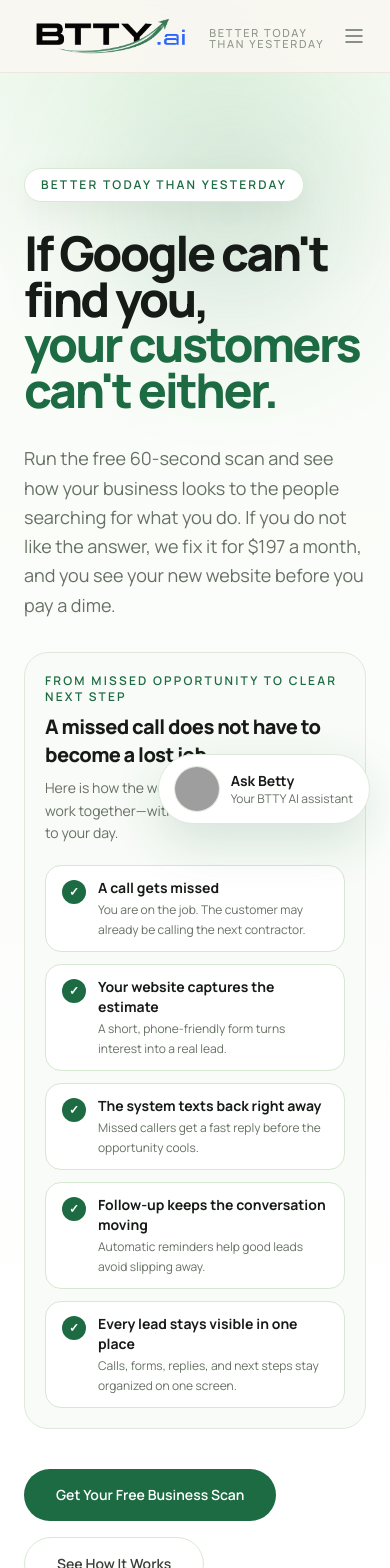
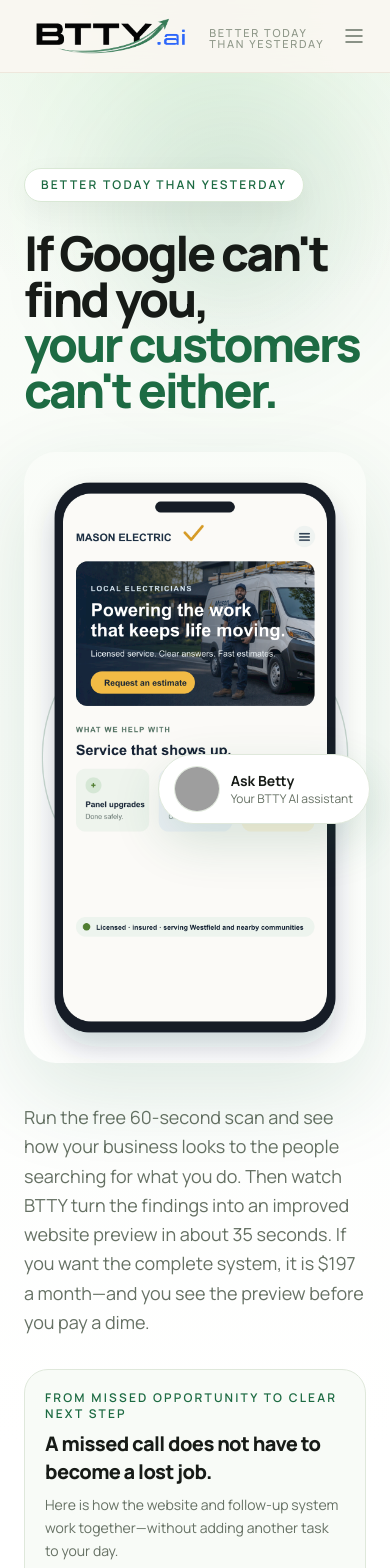
Before and after one commit to case-brothers/BTTY, a React (Vite) app: page / in a window 390 px wide. Shown: the top 1568 px of the page. Built offline with nearby package versions, Linux system fonts and the light colour scheme; grey boxes are pictures that could not be loaded.

Commit message:
Reorder homepage story for mobile

```diff
--- a/src/pages/HomeV2.tsx
+++ b/src/pages/HomeV2.tsx
@@ -147,8 +147,8 @@ export default function HomeV2() {
         </div>
 
         <div className="relative mx-auto max-w-6xl px-6 pb-18 pt-14 md:pb-24">
-          <div className="grid gap-14 md:grid-cols-[0.9fr_1.1fr] md:items-start lg:gap-16">
-            <div className="fade-up">
+          <div className="grid gap-10 md:grid-cols-[0.9fr_1.1fr] md:items-start md:gap-x-14 md:gap-y-0 lg:gap-x-16">
+            <div className="fade-up md:col-start-1 md:row-start-1">
               <div className="mb-7 inline-flex items-center rounded-full border border-[#d9e8d5] bg-white px-4 py-2 text-xs font-semibold uppercase tracking-[0.18em] text-brand-green shadow-[0_10px_30px_rgba(23,27,23,0.05)]">
                 Better Today Than Yesterday
               </div>
@@ -158,9 +158,20 @@ export default function HomeV2() {
                 <br />
                 <span className="text-brand-green">your customers can&apos;t either.</span>
               </h1>
+            </div>
 
-              <p className="mt-8 max-w-2xl text-lg leading-relaxed text-text-500 md:text-xl">
-                {'Run the free 60-second scan and see how your business looks to the people searching for what you do. If you do not like the answer, we fix it for $197 a month, and you see your new website before you pay a dime.'}
+            <figure className="fade-up delay-2 md:sticky md:top-28 md:col-start-2 md:row-span-2 md:row-start-1">
+              <img
+                src="/mason-electric-website-phone.png"
+                alt="Mason Electric mobile website with a branded service van, electrician, estimate button, electrical services, and local trust information"
+                className="mx-auto w-full max-w-[620px] rounded-[2rem] shadow-[0_30px_90px_rgba(29,107,67,0.14)]"
+              />
+              <figcaption className="sr-only">A customer-facing website example for Mason Electric.</figcaption>
+            </figure>
+
+            <div className="md:col-start-1 md:row-start-2">
+              <p className="max-w-2xl text-lg leading-relaxed text-text-500 md:mt-8 md:text-xl">
+                {'Run the free 60-second scan and see how your business looks to the people searching for what you do. Then watch BTTY turn the findings into an improved website preview in about 35 seconds. If you want the complete system, it is $197 a month—and you see the preview before you pay a dime.'}
               </p>
 
               <LeadStory />
@@ -187,15 +198,6 @@ export default function HomeV2() {
                 <div className="rounded-full bg-[#f4f7f3] px-4 py-2">$197 a month, everything included</div>
               </div>
             </div>
-
-            <figure className="fade-up delay-2 md:sticky md:top-28">
-              <img
-                src="/mason-electric-website-phone.png"
-                alt="Mason Electric mobile website with a branded service van, electrician, estimate button, electrical services, and local trust information"
-                className="mx-auto w-full max-w-[620px] rounded-[2rem] shadow-[0_30px_90px_rgba(29,107,67,0.14)]"
-              />
-              <figcaption className="sr-only">A customer-facing website example for Mason Electric.</figcaption>
-            </figure>
           </div>
         </div>
       </section>
```
